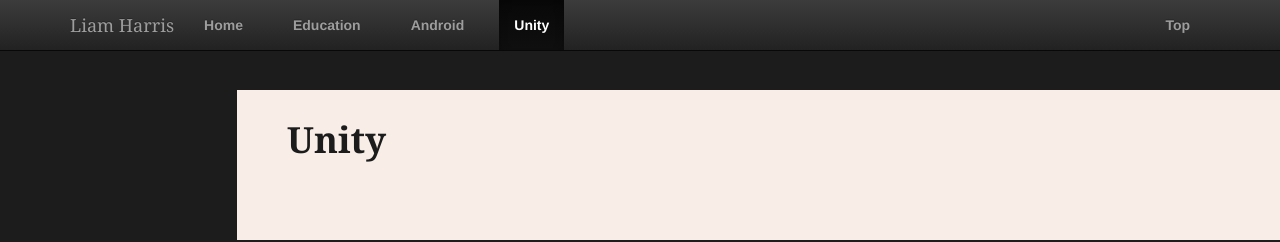
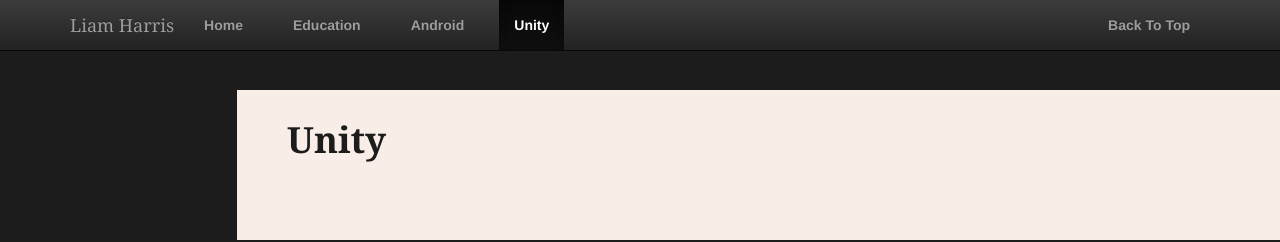
Before and after one commit to harrl7/harrl7.github.io, a Jekyll site: the page built from unity/index.html, in a window 1280 px wide. Shown: the top 242 px of the page. Built offline with Jekyll 4.4.1, drawn with Linux system fonts in a browser that asks for light colours.

Commit message:
Update default.html

```diff
--- a/_layouts/default.html
+++ b/_layouts/default.html
@@ -36,7 +36,7 @@
 						</ul>
 
 						<ul class="nav navbar-nav navbar-right">
-							<li><a href="#top">Top</a></li>
+							<li><a href="#top">Back To Top</a></li>
 						</ul>
 
 					</div><!--/.nav-collapse -->
```
